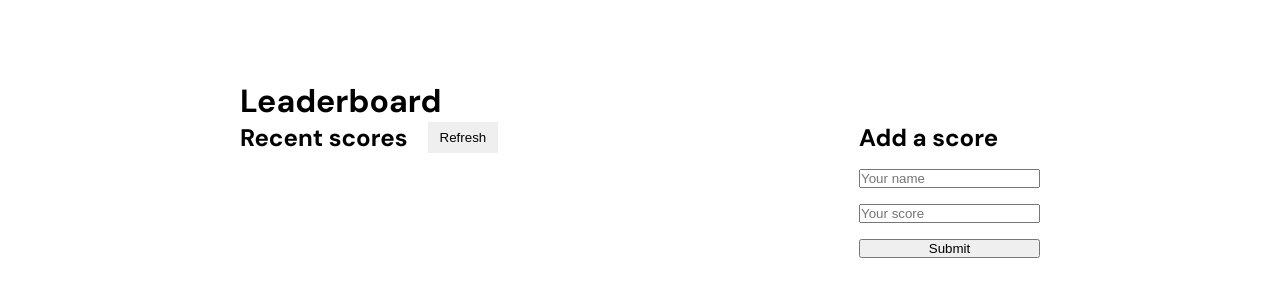
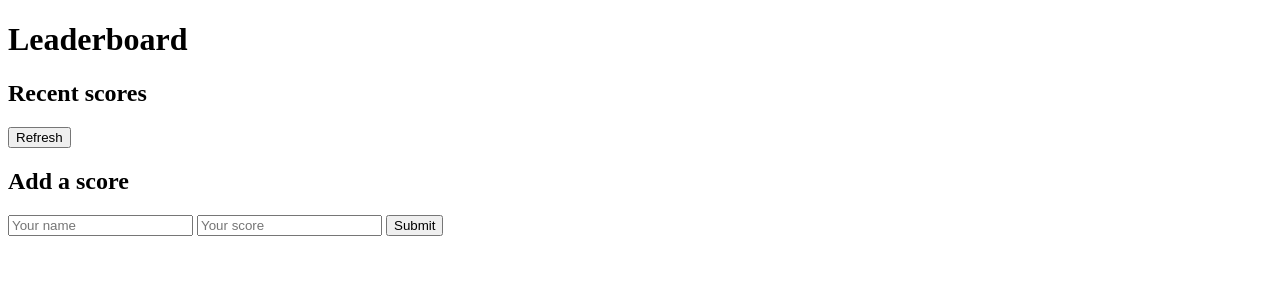
Before and after one commit to eudondian/Leaderboard, a website built with webpack: page src/index.html in a window 1280 px wide. Built offline with nearby package versions, Linux system fonts and the light colour scheme; no server answers.

Commit message:
Edit style.css file

```diff
--- a/src/styles/style.css
+++ b/src/styles/style.css
@@ -1,37 +1,157 @@
-* {
-  margin: 0;
-  padding: 0;
+/* * {
+    font-family: "Times New Roman", Times, serif;
+    box-sizing: border-box;
+    list-style: none;
+  }
+   */
+  /* body {
+    background-image: url(../img/bg-img.jpg);
+  } */
+
+  /* header {
+    padding-left: 50px;
+    padding-top: 7px;
+  }
+
+  .wrapper {
+    display: flex;
+    justify-content: space-evenly;
+    align-items: baseline;
+    padding: 50px;
+  }
+
+  #points-table {
+    display: flex;
+    flex-direction: column;
+    justify-content: center;
+    align-items: center;
+    border: 5px solid #aaa;
+    background-color: #fff;
+  }
+
+  .head {
+    display: flex;
+    flex-direction: row;
+    justify-content: center;
+    align-items: center;
+    gap: 10px;
+    padding: 20px 5px 0 5px;
+  }
+
+  ul {
+    width: 100%;
+    padding: 15px;
+    margin: 0;
+  }
+
+  #refresh-btn {
+    padding: 0;
+    width: 150px;
+    height: 20px;
+    background-color: #fff;
+    transition: 1s;
+    margin: 10px;
+  }
+
+  #refresh-btn:hover {
+    background-color: #ea91e4;
+    color: #fff;
+  }
+
+  .points li {
+    border-bottom: 1px solid #aaa;
+    font-weight: bold;
+  }
+
+  li p {
+    transition: 1s;
+    transform: scale(1);
+  }
+
+  li p:hover {
+    transform: scale(1.1);
+  }
+
+  #add {
+    display: flex;
+    flex-direction: column;
+    justify-content: center;
+    align-items: center;
+    border: 5px solid #aaa;
+    background-color: #fff;
+    padding: 15px;
+  }
+
+  .add-input {
+    display: flex;
+    justify-content: center;
+    align-items: center;
+    flex-direction: column;
+    gap: 15px;
+  }
+
+  .input {
+    margin: 10px;
+  }
+
+  #submit-btn {
+    background-color: #fff;
+    transition: 1s;
+  }
+
+  #submit-btn:hover {
+    background-color: #ea91e4;
+    color: #fff;
+  }
+ */
+
+
+
+
+/* *{
+    margin: 0;
+    padding: 0;
+    box-sizing: border-box;
+}
+h1{
+    margin: 50px 100px;
+    font-size: 50px;
+}
+#wrapper{
+    margin-top: 100px;
+    display: flex;
+    justify-content: space-around;
 }
 
-body {
-  font-family: 'DM Sans', sans-serif;
-  margin: 5rem 15rem;
+.recent-scores{
+    display: flex;
+    justify-content: space-between;
+    min-width: 30vh;
 }
 
-.gaming,
-.game-board {
-  display: flex;
-  justify-content: space-between;
-  gap: 20px;
+::placeholder{
+    color: rgb(206, 204, 204);
+    font-size: 10px
 }
 
-.show-scores,
-.send-scores,
-form {
-  display: flex;
-  flex-direction: column;
-  gap: 1rem;
+.add-input{
+    display: flex;
+    flex-direction: column;
+    gap: 10px;
+}
+.scores{
+    border: 1px solid black;
+    margin-top: 20px;
+}
+.scores li{
+    list-style: none;
+    padding: 5px;
+}
+.scores li:nth-child(even){
+    background: rgb(207, 207, 207);
 }
 
-.refresh {
-  border: none;
-  padding: 5px 12px;
-}
-
-li {
-  list-style: none;
-}
-
-li:nth-child(even) {
-  background: rgb(235, 235, 235);
-}
+.submit-button{
+    align-self: end;
+    width: 80px;
+} */
```
